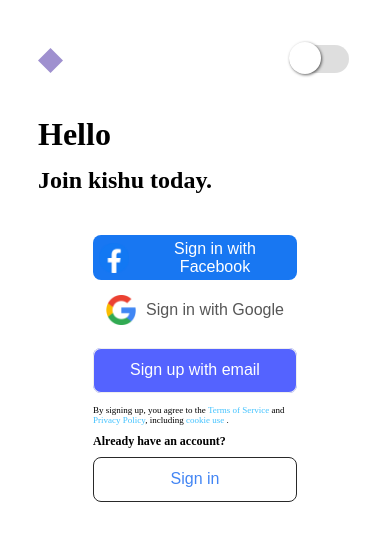
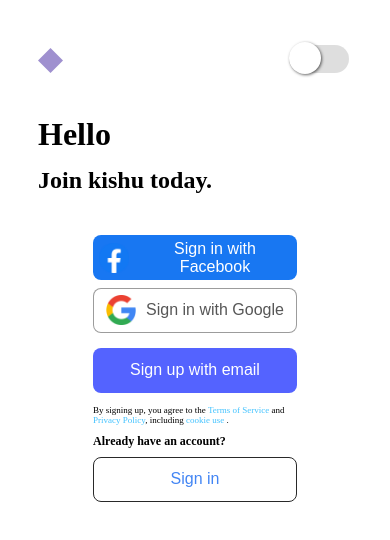
Before and after one commit to ashleychching/vue-project-2-ainu, a Vue app in the folder project/: page / in a window 390 px wide. Shown: the top 540 px of the page. Built offline with nearby package versions, Linux system fonts and the light colour scheme.

Commit message:
Update Home.vue

```diff
--- a/project/src/views/Home.vue
+++ b/project/src/views/Home.vue
@@ -77,7 +77,7 @@
   --textco: var(--black);
 }
 @import url("https://fonts.googleapis.com/css2?family=Sora:wght@100;300;400;500;700&display=swap");
-@media only screen and (max-width: 600px) {
+@media only screen and (max-width: 414px) {
   body {
     background: var(--bgco);
     color: var(--textco);
@@ -126,14 +126,15 @@
   .google-signup {
     background: #fff;
     color: #000000a9;
+    box-sizing: border-box;
+    -moz-box-sizing: border-box;
+    -webkit-box-sizing: border-box;
+    border: 0.5px solid rgba(41, 41, 41, 0.459);
   }
   .email-signup {
     margin-top: 15px;
     background: var(--signcolor);
     color: #fff;
-    -webkit-box-shadow: inset 0px 0px 0px 1px #eeeeee;
-    -moz-box-shadow: inset 0px 0px 0px 1px #eeeeee;
-    box-shadow: inset 0px 0px 0px 1px #eeeeee;
   }
   .signin {
     background: inherit;
```
